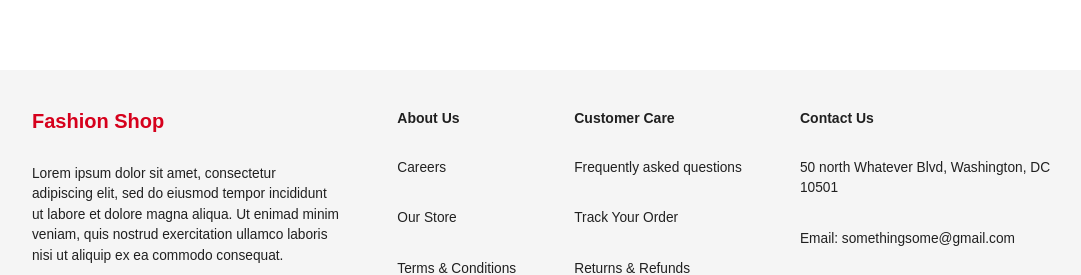
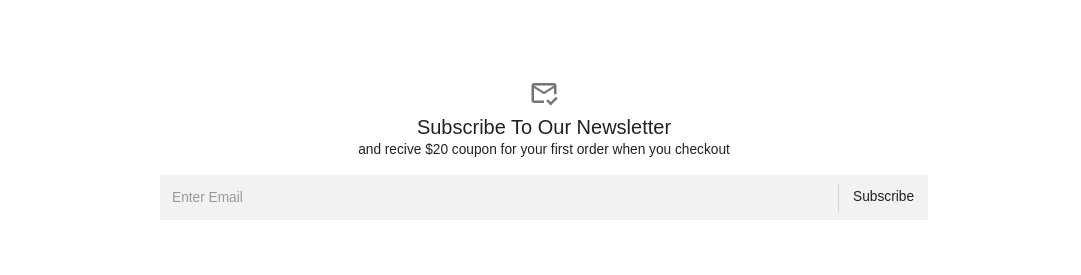
Before and after one commit to Ali-Nayebi/Bilingual-ecommerce-application, a React (Create React App) app in the folder client/: page / in a window 1280 px wide. Shown: the part 911-1186 px from the top of the page, without its empty margins (96-1177 px from the left). Built offline with nearby package versions, Linux system fonts and the light colour scheme; no server answers; a web font is replaced by a local one; what jss-rtl would draw is missing.

Commit message:
adding a subscribe section

```diff
--- a/client/src/localization/en.js
+++ b/client/src/localization/en.js
@@ -28,4 +28,8 @@
   newArrivals: 'NEW ARRIVALS',
   bestSellers: 'BEST SELLERS',
   topRated: 'TOP RATED',
+  subscribe: 'Subscribe To Our Newsletter',
+  coupon: 'and recive $20 coupon for your first order when you checkout',
+  enterEmail: 'Enter Email',
+  sub: 'Subscribe',
 };
--- a/client/src/localization/fa.js
+++ b/client/src/localization/fa.js
@@ -28,4 +28,8 @@
   newArrivals: 'تازه ها',
   bestSellers: 'پر فروش ها',
   topRated: 'برترین ها',
+  subscribe: 'در خبرنامه ما مشترک شوید',
+  coupon: 'و روی اولین سفارش خود یک کوپن 200,000 تومانی دریافت کنید',
+  enterEmail: 'ایمیل خود را وارد کنید',
+  sub: 'ثبت نام',
 };
--- a/client/src/scenes/home/Home.jsx
+++ b/client/src/scenes/home/Home.jsx
@@ -1,11 +1,13 @@
 import MainCarousel from './MainCarousel';
 import ShoppingList from './ShoppingList';
+import Subscribe from './Subscribe';
 
 const Home = () => {
   return (
     <div className="home">
       <MainCarousel />
       <ShoppingList />
+      <Subscribe />
     </div>
   );
 };
--- /dev/null
+++ b/client/src/scenes/home/Subscribe.jsx
@@ -0,0 +1,39 @@
+import { Box, InputBase, Divider, Typography, IconButton } from '@mui/material';
+import MarkEmailReadOutlinedIcon from '@mui/icons-material/MarkEmailReadOutlined';
+import { useState } from 'react';
+import { getTranslate } from '../../localization';
+
+const Subscribe = () => {
+  const translate = getTranslate();
+  const [email, setEmail] = useState('');
+  return (
+    <Box width="80%" margin="80px auto" textAlign="center">
+      <IconButton>
+        <MarkEmailReadOutlinedIcon fontSize="large" />
+      </IconButton>
+      <Typography variant="h3">{translate.subscribe}</Typography>
+      <Typography>{translate.coupon}</Typography>
+      <Box
+        p="2px 4px"
+        m="15px auto"
+        display="flex"
+        alignItems="center"
+        width="75%"
+        backgroundColor="#f2f2f2"
+      >
+        <InputBase // similar to Input but much more stripdown
+          sx={{ ml: 1, flex: 1 }}
+          placeholder={translate.enterEmail}
+          onChange={(e) => setEmail(e.target.value)}
+          value={email}
+        />
+        <Divider sx={{ height: 28, m: 0.5 }} orientation="vertical" />
+        <Typography sx={{ p: '10px', ':hover': { cursor: 'pointer' } }}>
+          {translate.sub}
+        </Typography>
+      </Box>
+    </Box>
+  );
+};
+
+export default Subscribe;
```
